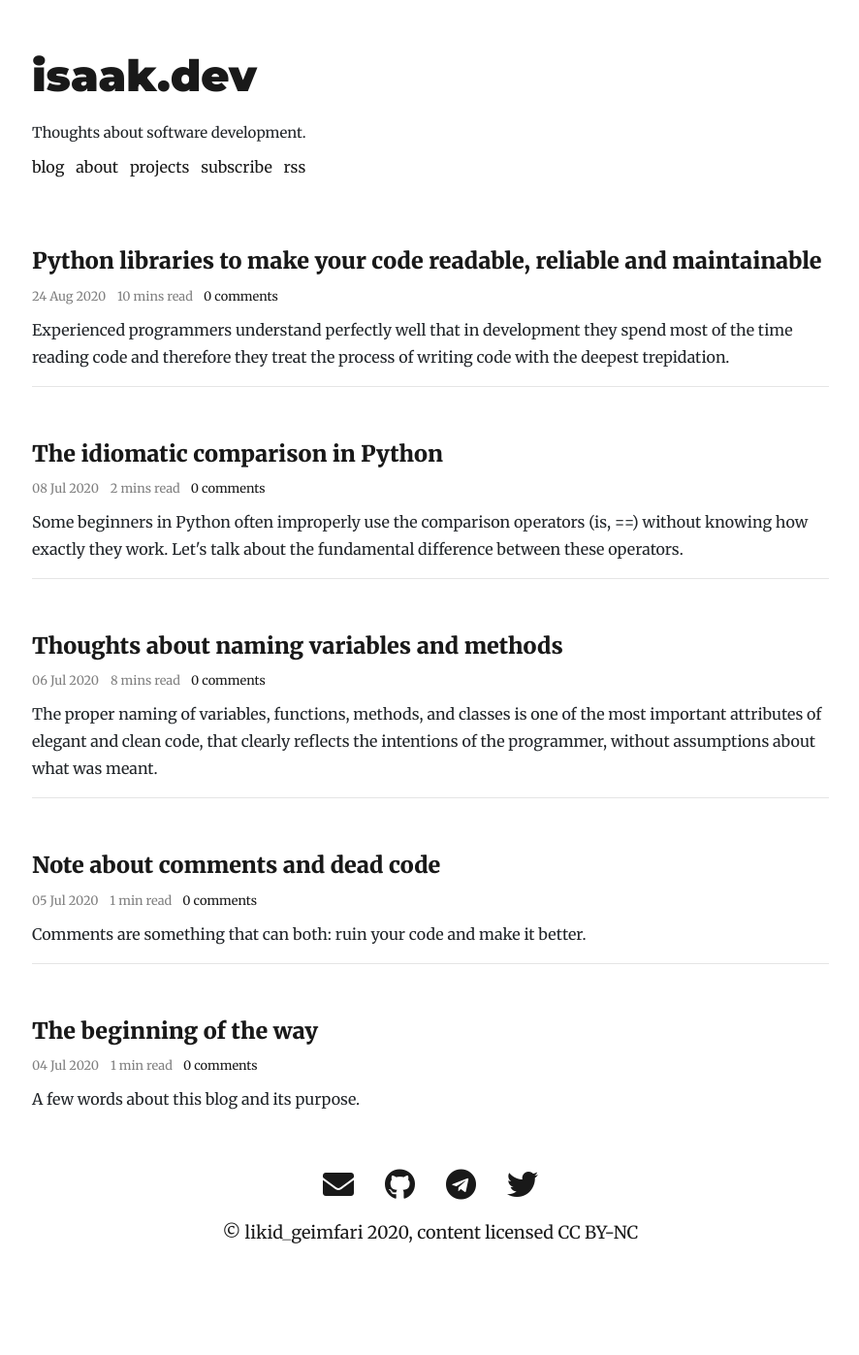
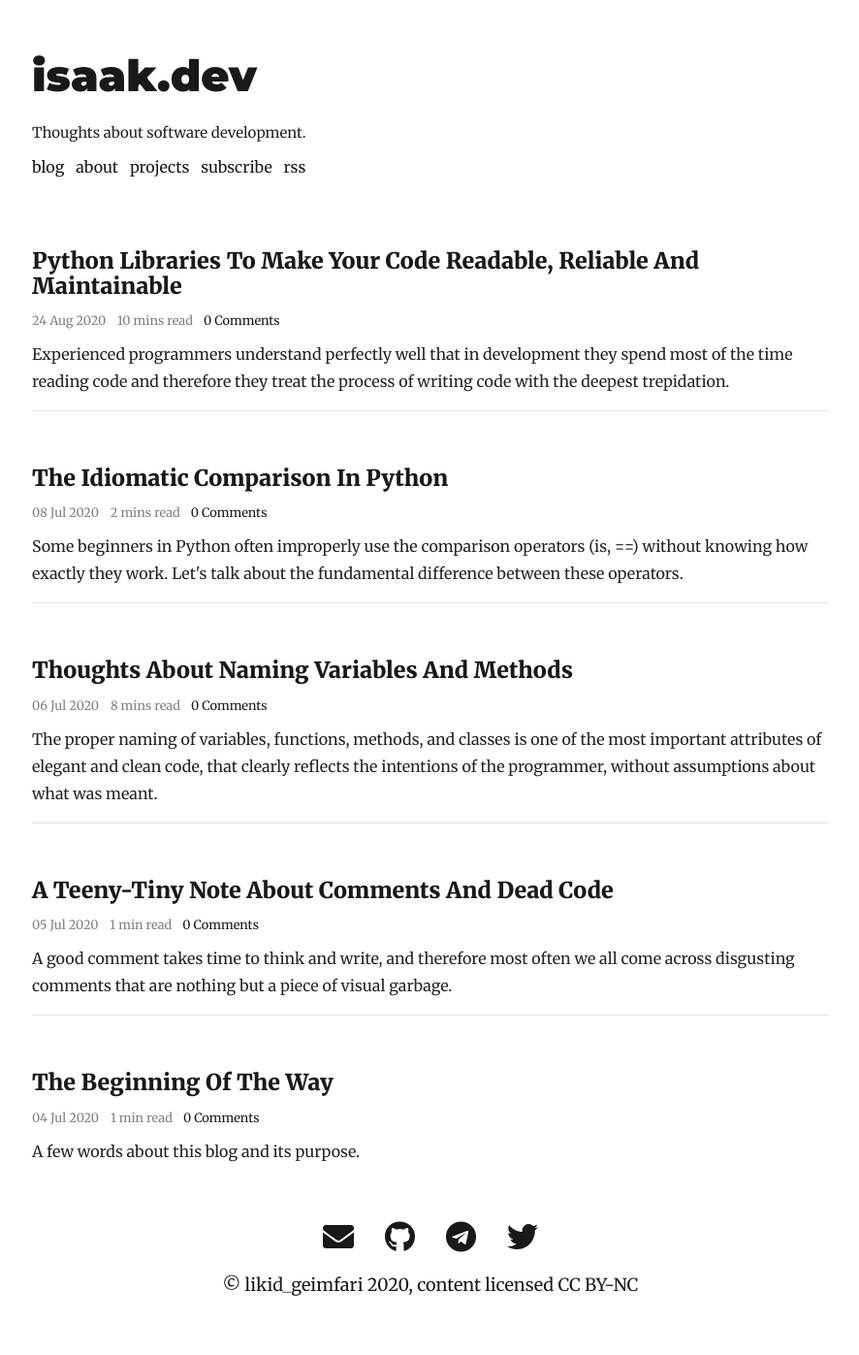
Before and after one commit to lk-geimfari/lk-geimfari.github.io, a Jekyll site: the page built from index.md, in a window 1280 px wide. Shown: the whole page at 97% size, without its empty margins (196-1082 px from the left). Built offline with Jekyll 4.4.1, drawn with Linux system fonts in a browser that asks for light colours; nearby versions of some CDN libraries; comment, search, counter and statistics services are not loaded; before the commit the page ends 1343 px from its top, so only the background shows below that.

Commit message:
Update posts

```diff
--- a/_posts/2020-07-05-note-about-comments-and-dead-code.md
+++ b/_posts/2020-07-05-note-about-comments-and-dead-code.md
@@ -1,8 +1,9 @@
 ---
 layout: post
-title: Note about comments and dead code
+title: A teeny-tiny note about comments and dead code
 date: 2020-07-05
-description: Comments are something that can both&colon; ruin your code and make it better.
+description: A good comment takes time to think and write, and therefore most often we all come across
+             disgusting comments that are nothing but a piece of visual garbage.
 preview_img: caspar-the-stages-of-life.jpg
 published: true
 ---
--- a/assets/css/custom.css
+++ b/assets/css/custom.css
@@ -39,6 +39,10 @@ html, body {
 .emoji {
     font-size: 40px;
     margin-bottom: -4px;
+}
+
+.post a {
+    text-transform: capitalize;
 }
 
 .content code {
```
